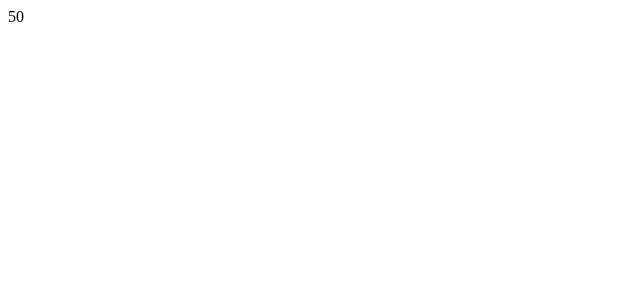
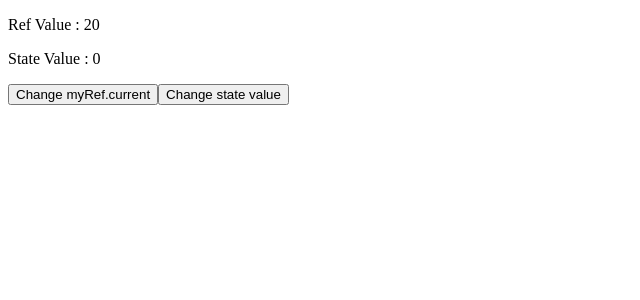
Before and after one commit to loedex/react-learning-playground, a React (Vite) app in the folder 15-useref/: page / in a window 1280 px wide. Shown: the top 300 px of the page, without its empty margins (0-640 px from the left). Built offline with nearby package versions, Linux system fonts and the light colour scheme.

Commit message:
feat: enhance App component with state management and ref display

```diff
--- a/15-useref/src/App.jsx
+++ b/15-useref/src/App.jsx
@@ -1,14 +1,27 @@
-import React from 'react'
-import { useRef } from 'react'
+import React from "react";
+import { useRef } from "react";
+import { useState } from "react";
 
 const App = () => {
+  const [value, setValue] = useState(0);
   const myRef = useRef(20);
-  myRef.current = 50;
-  console.log("abc",myRef.current);
+
+  function handleRefChange() {
+    myRef.current++;
+    console.log(`Current Value : ${myRef.current}`);
+  }
+  function handleStateChange() {
+    setValue((prev)=>(prev+1))
+  }
 
   return (
-    <div>{myRef.current}</div>
-  )
-}
+    <div>
+      <p>Ref Value : {myRef.current} </p>
+      <p>State Value : {value}</p>
+      <button onClick={handleRefChange}>Change myRef.current</button>
+      <button onClick={handleStateChange}>Change state value</button>
+    </div>
+  );
+};
 
-export default App
+export default App;
```
